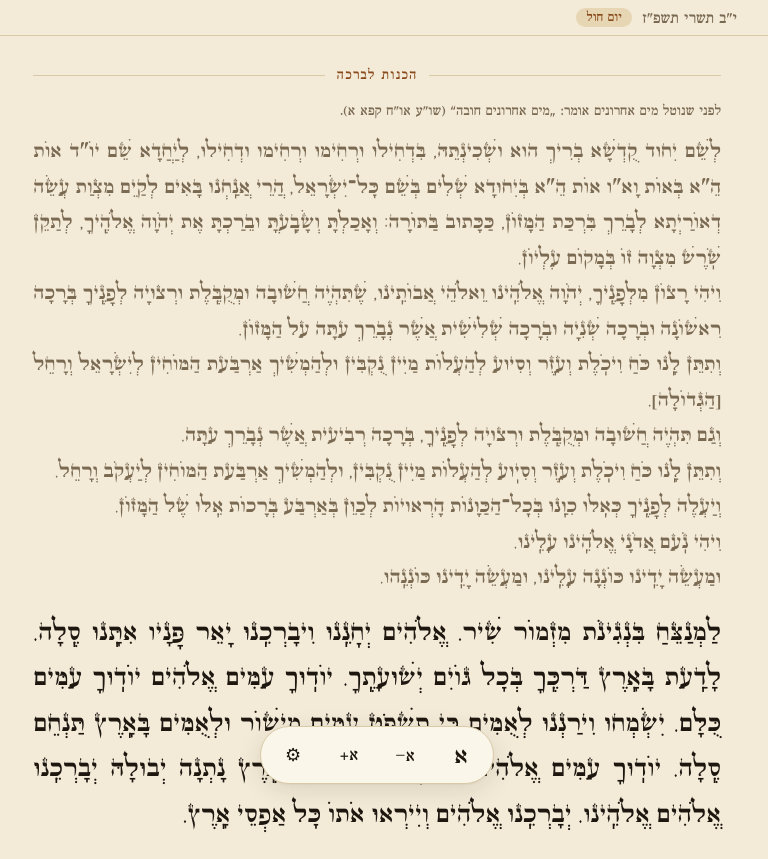
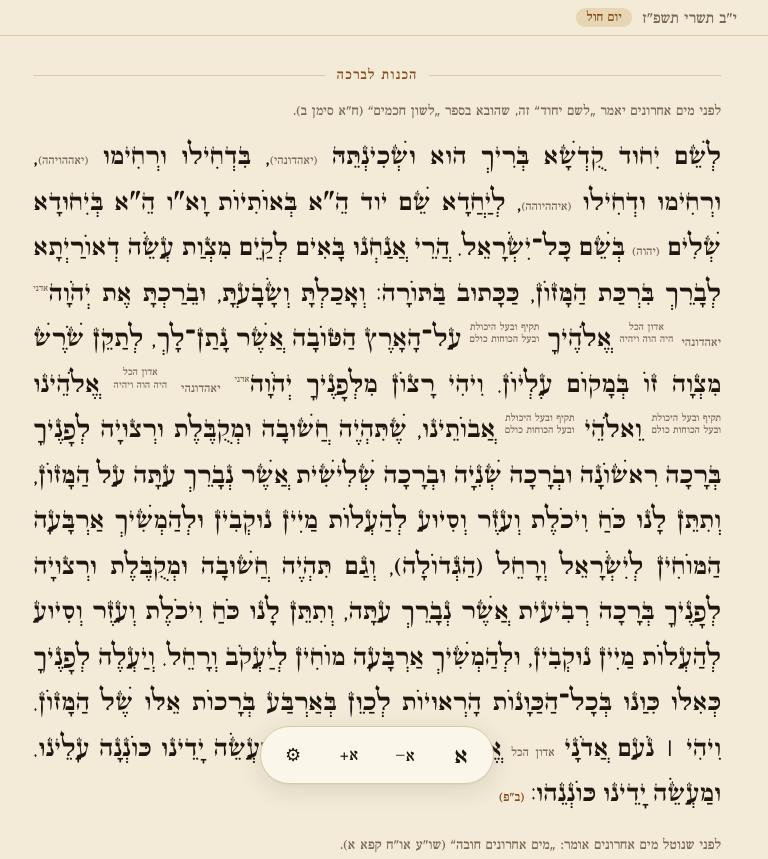
Before and after one commit to yaariyuval/birkat-hamazon, a plain HTML site: page index.html in a window 1280 px wide. Shown: the top 859 px of the page, without its empty margins (263-1031 px from the left). Drawn offline with Linux system fonts and the light colour scheme.

Commit message:
לשם יחוד from the user's siddur (לשון חכמים), with notes beside divine names
Co-Authored-By: Claude Opus 5.5 <noreply@anthropic.com>

```diff
--- a/app.js
+++ b/app.js
@@ -82,6 +82,13 @@ function renderLine(line, f) {
       if (!test(p.w, f)) el.classList.add('off');
       bits.push(el); continue;
     }
+    if (p.ann) {                                                     // small note beside a divine name
+      const a = document.createElement('span');
+      a.className = 'ann' + (p.ann.length > 1 ? ' two' : '') + (p.sup ? ' sup' : '');
+      p.ann.forEach((t, i) => { if (i) a.append(document.createElement('br')); a.append(t); });
+      if (p.tight) a.dataset.tight = '';
+      bits.push(a); continue;
+    }
     if (p.lbl) {
       const l = document.createElement('span'); l.className = 'lbl'; l.textContent = p.lbl;
       if (!p.t) { bits.push(l); continue; }
@@ -101,7 +108,11 @@ function renderLine(line, f) {
     if (!on) el.className = 'off';
     bits.push(el);
   }
-  bits.forEach((b, i) => { if (i && !(b.nodeType === 3 && /^[.,:]/.test(b.data))) span.append(' '); span.append(b); });
+  bits.forEach((b, i) => {
+    const glued = b.dataset?.tight !== undefined || /^[.,:]/.test(b.textContent);
+    if (i && !glued) span.append(' ');
+    span.append(b);
+  });
   return span;
 }
 
--- a/style.css
+++ b/style.css
@@ -109,6 +109,11 @@ button, select, input { font: inherit; color: inherit; }
 
 .big { font-size: 1.3em; line-height: 1; }
 
+/* small notes beside divine names (siddur's לשם יחוד) */
+.ann { font-family: 'Frank Ruehl', serif; font-size: 13px; line-height: 1.15; color: var(--muted); white-space: nowrap; }
+.ann.two { display: inline-block; vertical-align: middle; text-align: center; font-size: 11px; }
+.ann.sup { vertical-align: super; font-size: 10px; }
+
 /* ── כוונות האר״י ── */
 .kav, .kav-block {
   font-family: 'Frank Ruehl', serif; font-size: 15px; line-height: 1.55;
--- a/sw.js
+++ b/sw.js
@@ -1,5 +1,5 @@
 // Offline cache: serve everything from cache, refresh it in the background.
-const CACHE = 'bhm-v6';
+const CACHE = 'bhm-v7';
 const FILES = [
   './', 'index.html', 'style.css', 'app.js', 'text.js', 'calendar.js', 'manifest.webmanifest',
   'fonts/StamSefarad-nikud.woff2?v=2', 'fonts/StamAshkenaz-nikud.woff2?v=2', 'fonts/SchwarzStamAri-nikud.woff2?v=2', 'fonts/KeterYG-Medium.woff2', 'fonts/FrankRuehlCLM-Medium.woff2',
--- a/text.js
+++ b/text.js
@@ -1,6 +1,6 @@
 // ברכת המזון — נוסח עדות המזרח (ויקיטקסט).
 // Block:  { type: 'h' | 'note' | 'p', w?, label?, verse?, lines }
-// Line:   string | Part[]      Part: string | { w, t, label?, tov? } | { lbl, t?, paren? }
+// Line:   string | Part[]      Part: string | { w, t, label?, tov? } | { lbl, t?, paren? } | { ann }
 // `w` names a flag from the day context (see app.js ctx()); a leading '!' negates.
 // `label` is the source's own instruction, shown only in "show all" mode.
 // `tov` marks a "(טוֹב)" that is said on yom tov and dropped on chol hamoed.
@@ -18,6 +18,13 @@ const SHM = 'שער המצוות, עקב';
 const SHK = 'שער הכוונות, תפילת השחר';
 const K = (t, src, w) => ({ type: 'kav', t, src, w });
 
+// Small notes printed beside divine names in the siddur's לשם יחוד: { ann: [line, …], tight? }.
+const N = (...ann) => ({ ann });
+const ADNI = { ann: ['אדני'], tight: true, sup: true };          // small אדני after יְהֹוָה
+const YAHD = N('יאהדונהי');
+const ADON = N('אדון הכל', 'היה הוה ויהיה');
+const TAKIF = N('תקיף ובעל היכולת', 'ובעל הכוחות כולם');
+
 const zimunTail = [
   [M, 'נְבָרֵךְ', ten, wed, 'שֶׁאָכַֽלְנוּ מִשֶּׁלּוֹ.'],
   [A, 'בָּרוּךְ', ten, wed, 'שֶׁאָכַֽלְנוּ מִשֶּׁלּוֹ וּבְטוּבוֹ (הַגָּדוֹל תָּמִיד) חָיִֽינוּ.'],
@@ -25,23 +32,25 @@ const zimunTail = [
 ];
 
 export const TEXT = [
+  // ───────────── הכנות ─────────────
+  // לשם יחוד as printed in the user's siddur (sources/siddur-lshem-yichud.txt).
+  { type: 'h', t: 'הכנות לברכה', w: 'lshem' },
+  { type: 'note', w: 'lshem', t: 'לפני מים אחרונים יאמר „לשם יחוד“ זה, שהובא בספר „לשון חכמים“ (ח״א סימן ב).' },
+  {
+    type: 'p', w: 'lshem', cls: 'lshem',
+    lines: [[
+      'לְשֵׁם יִחוּד קֻדְשָׁא בְּרִיךְ הוּא וּשְׁכִינְתֵּהּ', N('(יאהדונהי)'),
+      ', בִּדְחִילוּ וּרְחִימוּ', N('(יאההויהה)'),
+      ', וּרְחִימוּ וּדְחִילוּ', N('(איההיוהה)'),
+      ', לְיַחֲדָא שֵׁם יוד הֵ״א בְּאוֹתִיּוֹת וָא״ו הֵ״א בְּיִחוּדָא שְׁלִים', N('(יהוה)'),
+      'בְּשֵׁם כָּל־יִשְׂרָאֵל. הֲרֵי אֲנַחְנוּ בָּאִים לְקַיֵּם מִצְוַת עֲשֵׂה דְאוֹרַיְתָא לְבָרֵךְ בִּרְכַּת הַמָּזוֹן, כַּכָּתוּב בַּתּוֹרָה: וְאָכַלְתָּ וְשָׂבָעְתָּ, וּבֵרַכְתָּ אֶת יְהֹוָה', ADNI, YAHD, ADON, 'אֱלֹהֶיךָ', TAKIF,
+      'עַל־הָאָרֶץ הַטּוֹבָה אֲשֶׁר נָתַן־לָךְ, לְתַקֵּן שֹׁרֶשׁ מִצְוָה זוֹ בְּמָקוֹם עֶלְיוֹן. וִיהִי רָצוֹן מִלְּפָנֶיךָ יְהֹוָה', ADNI, YAHD, ADON, 'אֱלֹהֵינוּ', TAKIF, 'וֵאלֹהֵי', TAKIF,
+      'אֲבוֹתֵינוּ, שֶׁתִּהְיֶה חֲשׁוּבָה וּמְקֻבֶּלֶת וּרְצוּיָה לְפָנֶיךָ בְּרָכָה רִאשׁוֹנָה וּבְרָכָה שְׁנִיָּה וּבְרָכָה שְׁלִישִׁית אֲשֶׁר נְבָרֵךְ עַתָּה עַל הַמָּזוֹן, וְתִתֵּן לָנוּ כֹּחַ וִיכֹלֶת וְעֵזֶר וְסִיּוּעַ לְהַעֲלוֹת מַיִּין נוּקְבִין וּלְהַמְשִׁיךְ אַרְבָּעָה הַמּוֹחִין לְיִשְׂרָאֵל וְרָחֵל (הַגְּדוֹלָה), וְגַם תִּהְיֶה חֲשׁוּבָה וּמְקֻבֶּלֶת וּרְצוּיָה לְפָנֶיךָ בְּרָכָה רְבִיעִית אֲשֶׁר נְבָרֵךְ עַתָּה, וְתִתֵּן לָנוּ כֹּחַ וִיכֹלֶת וְעֵזֶר וְסִיּוּעַ לְהַעֲלוֹת מַיִּין נוּקְבִין, וּלְהַמְשִׁיךְ אַרְבָּעָה מוֹחִין לְיַעֲקֹב וְרָחֵל. וְיַעֲלֶה לְפָנֶיךָ כְּאִלּוּ כִּוַּנּוּ בְּכָל־הַכַּוָּנוֹת הָרְאוּיוֹת לְכַוֵּן בְּאַרְבַּע בְּרָכוֹת אֵלּוּ שֶׁל הַמָּזוֹן. וִיהִי | נֹעַם אֲדֹנָי', N('אדון הכל'), 'אֱלֹהֵינוּ', TAKIF,
+      'עָלֵינוּ. וּמַעֲשֵׂה יָדֵינוּ כּוֹנְנָה עָלֵינוּ. וּמַעֲשֵׂה יָדֵינוּ כּוֹנְנֵהוּ:', { lbl: '(ב״פ)' },
+    ]],
+  },
+  { type: 'note', w: 'lshem', t: 'לפני שנוטל מים אחרונים אומר: „מים אחרונים חובה“ (שו״ע או״ח קפא א).' },
   K(`והנה כוונת מים אחרונים, יכוין כי ר"ת שלהם מ"א, וכן ר"ת וס"ת של אחרונים הוא א"ם, והוא סוד אהי"ה דיודי"ן פשוט ומלא ומלא דמלא, הוא א"ם אותיות. וכן באהי"ה דאלפי"ן הוא מ"א אותיות. ותכוין בב' מ"א אלו, לדחות כח הסטרא אחרא, שלא יקח יותר מהראוי.`, PEC),
-  // ───────────── הכנות ─────────────
-  { type: 'h', t: 'הכנות לברכה', w: 'lshem' },
-  { type: 'note', w: 'lshem', t: 'לפני שנוטל מים אחרונים אומר: „מים אחרונים חובה“ (שו״ע או״ח קפא א).' },
-  {
-    type: 'p', w: 'lshem', verse: true, cls: 'small',
-    lines: [
-      'לְשֵׁם יִחוּד קֻדְשָׁא בְרִיךְ הוּא וּשְׁכִינְתֵּהּ, בִּדְחִילוּ וּרְחִימוּ וּרְחִימוּ וּדְחִילוּ, לְיַחֲדָא שֵׁם יוֹ״ד אוֹת הֵ״א בְּאוֹת וָא״ו אוֹת הֵ״א בְּיִחוּדָא שְׁלִים בְּשֵׁם כׇּל־יִשְׂרָאֵל, הֲרֵי אֲנַֽחְנוּ בָּאִים לְקַיֵּם מִצְוַת עֲשֵׂה דְאוֹרַיְתָא לְבָרֵךְ בִּרְכַּת הַמָּזוֹן, כַּכָּתוּב בַּתּוֹרָה: וְאָכַלְתָּ וְשָׂבָֽעְתָּ וּבֵרַכְתָּ אֶת יְהֹוָה אֱלֹהֶֽיךָ, לְתַקֵּן שֹֽׁרֶשׁ מִצְוָה זוֹ בְּמָקוֹם עֶלְיוֹן.',
-      'וִיהִי רָצוֹן מִלְּפָנֶֽיךָ, יְהֹוָה אֱלֹהֵֽינוּ וֵאלֹהֵי אֲבוֹתֵֽינוּ, שֶׁתִּהְיֶה חֲשׁוּבָה וּמְקֻבֶּֽלֶת וּרְצוּיָה לְפָנֶֽיךָ בְּרָכָה רִאשׁוֹנָה וּבְרָכָה שְׁנִיָּה וּבְרָכָה שְׁלִישִׁית אֲשֶׁר נְבָרֵךְ עַתָּה עַל הַמָּזוֹן.',
-      'וְתִתֵּן לָֽנוּ כֹּחַ וִיכֹֽלֶת וְעֵֽזֶר וְסִיּוּעַ לְהַעֲלוֹת מַיִּין נֻקְבִּין וּלְהַמְשִׁיךְ אַרְבַּעַת הַמּוֹחִין לְיִשְׂרָאֵל וְרָחֵל [הַגְּדוֹלָה].',
-      'וְגַם תִּהְיֶה חֲשׁוּבָה וּמְקֻבֶּֽלֶת וּרְצוּיָה לְפָנֶֽיךָ, בְּרָכָה רְבִיעִית אֲשֶׁר נְבָרֵךְ עַתָּה.',
-      'וְתִתֵּן לָֽנוּ כֹּחַ וִיכֹֽלֶת וְעֵֽזֶר וְסִיּֽוּעַ לְהַעֲלוֹת מַיִּין נֻקְבִּין, וּלְהַמְשִׁיךְ אַרְבַּעַת הַמּוֹחִין לְיַעֲקֹב וְרָחֵל.',
-      'וְיַעֲלֶה לְפָנֶֽיךָ כְּאִֽלּוּ כִוַּֽנּוּ בְּכׇל־הַכַּוָּנוֹת הָרְאוּיוֹת לְכַוֵּן בְּאַרְבַּע בְּרָכוֹת אֵֽלּוּ שֶׁל הַמָּזוֹן.',
-      'וִיהִי נֹֽעַם אֲדֹנָי אֱלֹהֵֽינוּ עָלֵֽינוּ.',
-      'וּמַעֲשֵׂה יָדֵֽינוּ כּוֹנְנָה עָלֵֽינוּ, וּמַעֲשֵׂה יָדֵֽינוּ כּוֹנְנֵֽהוּ.',
-    ],
-  },
   {
     type: 'p',
     lines: [
--- a/tools/verify-text.mjs
+++ b/tools/verify-text.mjs
@@ -27,6 +27,8 @@ export const CORRECTIONS = [
   ['יַגִּיעֵנוּ', 'יַגִּיעֵֽנוּ'],
 ];
 for (const [a, b] of CORRECTIONS) { if (!src.includes(a)) console.log('correction not found in source:', a); src = src.split(a).join(b); }
+// the siddur's לשם יחוד (transcribed from the user's photo)
+src += ' ' + readFileSync(new URL('../sources/siddur-lshem-yichud.txt', import.meta.url), 'utf8').replace(/^#.*$/gm, '').replace(/\s+/g, ' ');
 const norm = s => s.replace(/\s+/g, ' ').trim();
 
 const strings = [];
```
Also changed, not shown: sources/siddur-lshem-yichud.txt (added).
